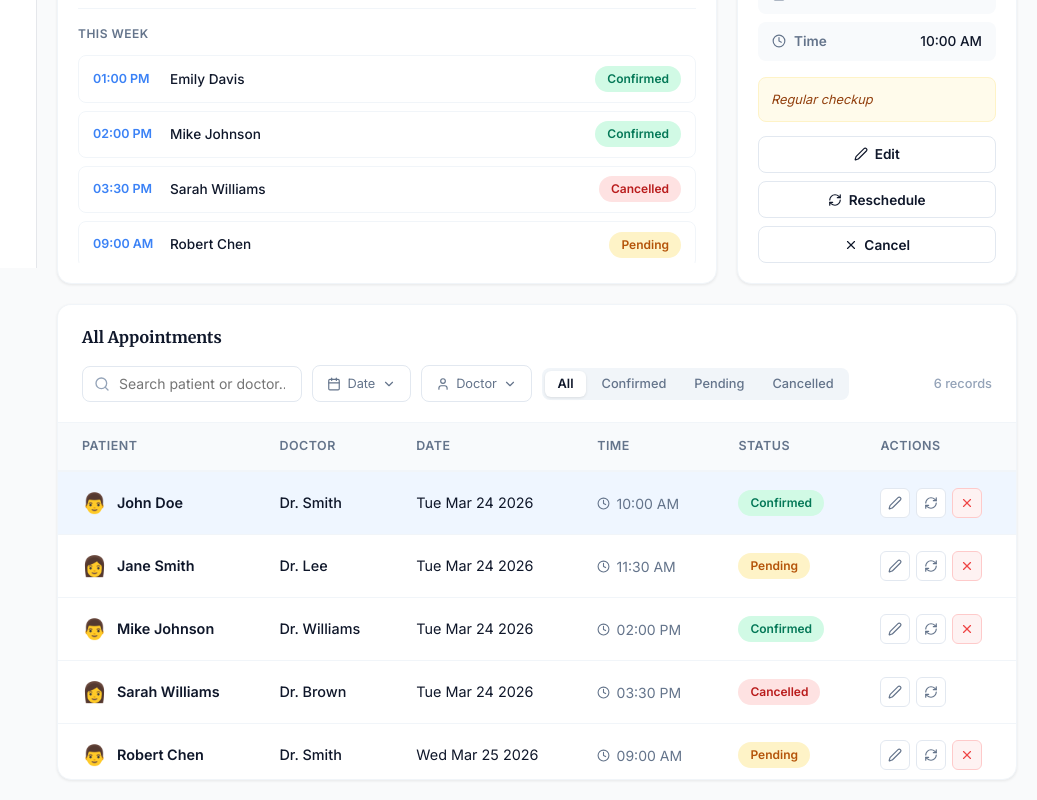
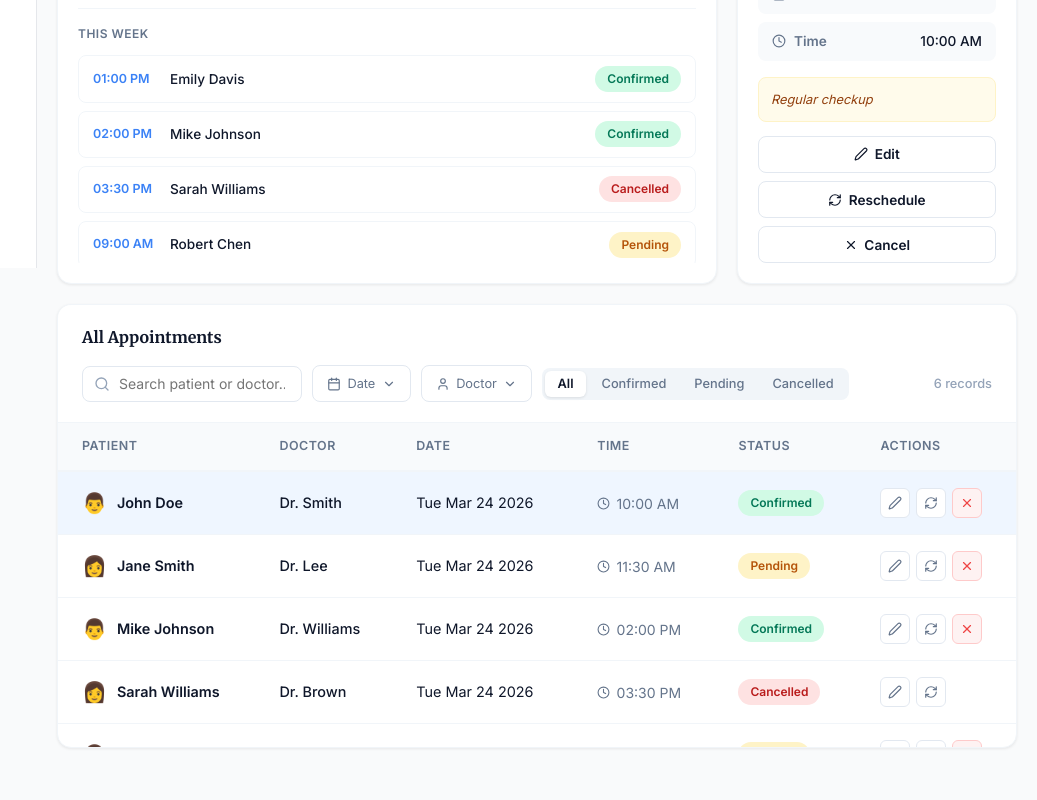
Before and after one commit to Monalisuzkz/clinic_management_fe, a React (Vite) app: page /appointments in a window 1280 px wide. Shown: the part 532-1332 px from the top of the page, without its empty margins (243-1280 px from the left). After the commit the page ends 1300 px from the top, so only its background shows below. Built offline with nearby package versions, Linux system fonts and the light colour scheme.

Commit message:
fixed some css issues

```diff
--- a/src/pages/Appointments/Appointments.css
+++ b/src/pages/Appointments/Appointments.css
@@ -5,7 +5,7 @@
   gap: 1.25rem;
   position: relative;
   min-height: 150vh;
-  height: 154vh;
+  height: 150vh;
   overflow: visible;
 }
 
@@ -626,7 +626,7 @@
   z-index: 1;
   display: flex;
   flex-direction: column;
-  max-height: 620px;
+  max-height: 600px;
 }
 
 .appt-table-header {
--- a/src/pages/Billing/Billing.css
+++ b/src/pages/Billing/Billing.css
@@ -4,6 +4,7 @@
   flex-direction: column;
   gap: 1.25rem;
   position: relative;
+  height: 100vh;
 }
 
 /* ── Toast ───────────────────────────────────── */
--- a/src/pages/EPrescribing/EPrescribing.css
+++ b/src/pages/EPrescribing/EPrescribing.css
@@ -8,7 +8,7 @@
   position: relative;
   height: 88vh;
   overflow: hidden;
-    margin-bottom: 1.5rem;
+  margin-bottom: 1.5rem;
   margin-top: -1.5rem;
 }
 
@@ -77,6 +77,7 @@
   flex-direction: column;
   min-height: 0;
   overflow: hidden;
+  height: 575px;
 }
 
 .rx-list-toolbar {
@@ -335,6 +336,7 @@
   flex-direction: column;
   min-height: 0;
   overflow: hidden;
+  height: 575px;
 }
 
 .rx-form-header {
--- a/src/pages/Inventory/Inventory.css
+++ b/src/pages/Inventory/Inventory.css
@@ -3,10 +3,8 @@
   flex-direction: column;
   gap: 1.25rem;
   position: relative;
-  padding: 1.5rem; /* Add padding to the container */
   max-width: 1600px; /* Optional: limit max width for very large screens */
   margin: 0 auto; /* Optional: center the content */
-  width: 100%;
   box-sizing: border-box;
 }
 
@@ -40,7 +38,7 @@
 }
 
 .inv-header {
-  margin-top: 0 !important;
+  margin-top: -1.5rem !important;
   padding: 0;
 }
 
```
